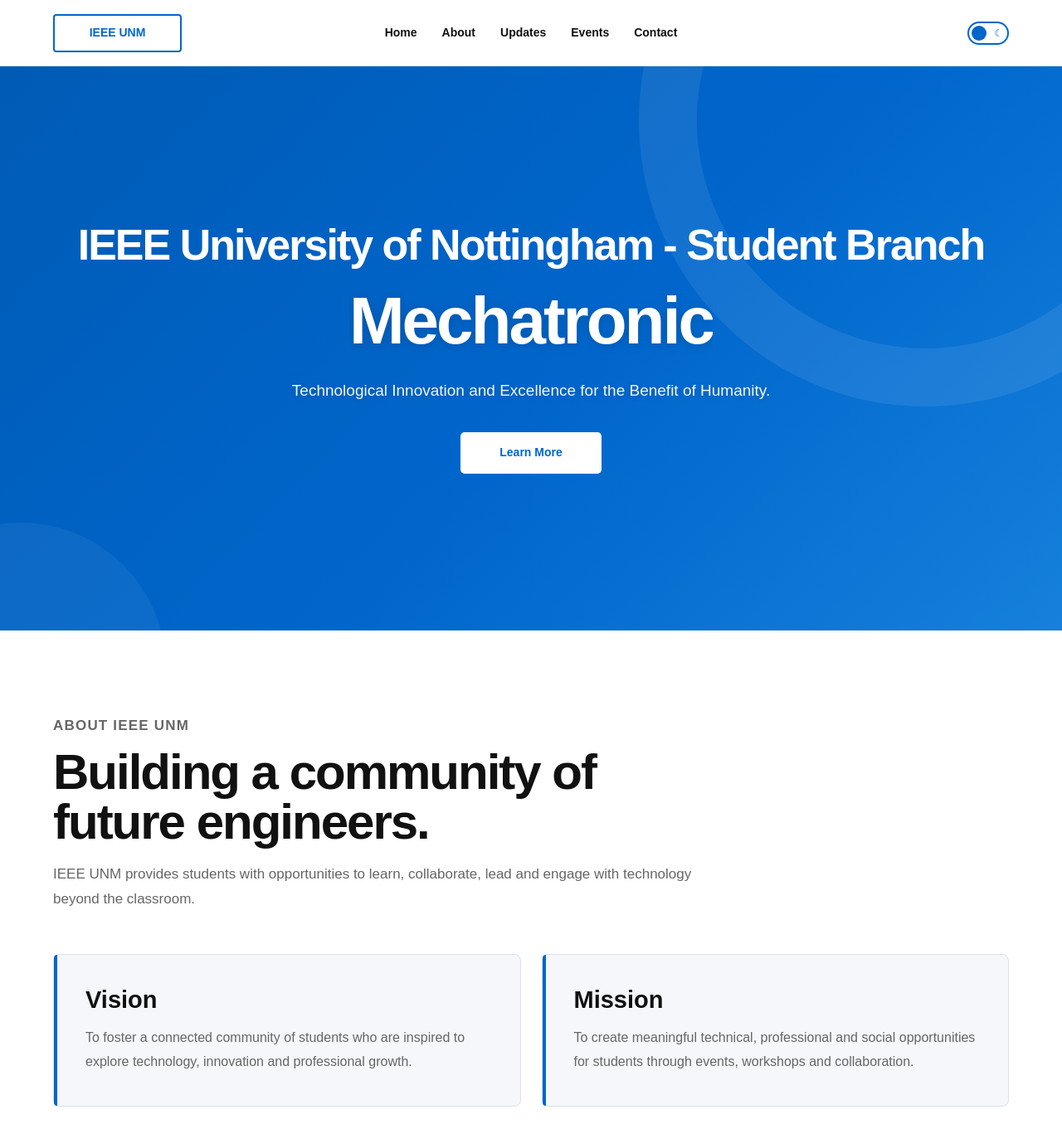
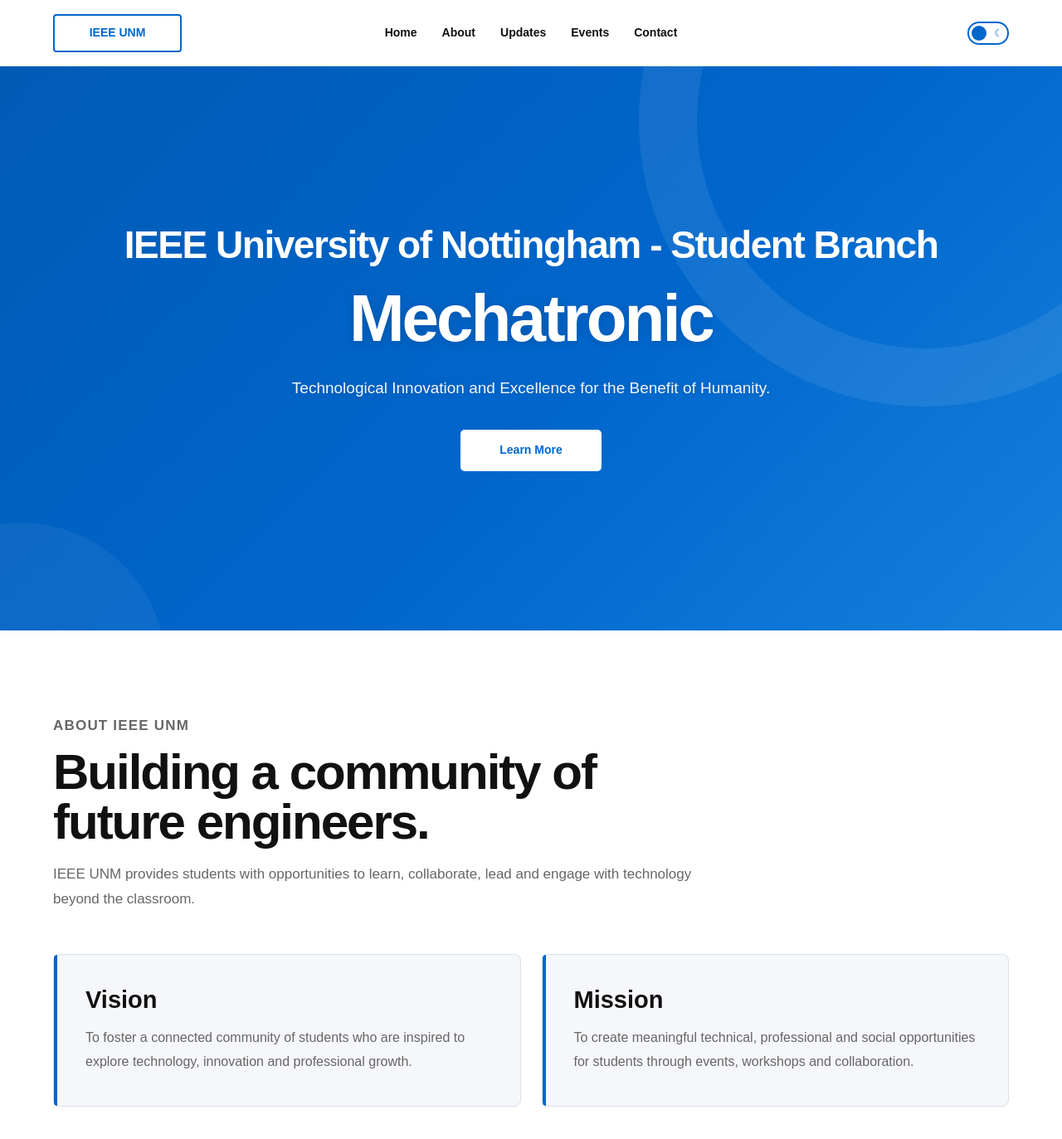
Before and after one commit to Tofu06/IEEE_UNM_websitetest, a Jekyll site: the page built from index.html, in a window 1280 px wide and 1400 px high. Shown: the top 1373 px of the window at 83% size. Built offline with Jekyll 4.4.1, drawn with Linux system fonts in a browser that asks for light colours.

Commit message:
fixed css stuff

```diff
--- a/assets/css/style.css
+++ b/assets/css/style.css
@@ -17,7 +17,7 @@
     --border: #d9e1ea;
 
     --header-height: 80px;
-    --header-shrink: 4px;
+    --header-shrink: 10px;
 
     --max-width: 1200px;
 }
@@ -556,18 +556,22 @@
 
 .hero-title {
     width: 100%;
+    max-width: 1200px;
 
     margin-bottom: 18px;
 
     color: #ffffff;
 
-    font-size: 52px;
+    font-size: clamp(32px, 3.6vw, 48px);
     line-height: 1;
-    letter-spacing: -2px;
+
+    letter-spacing: -1.5px;
 
     font-weight: 800;
 
     text-align: center;
+
+    white-space: nowrap;
 }
 
 .hero-title-desktop {
```
